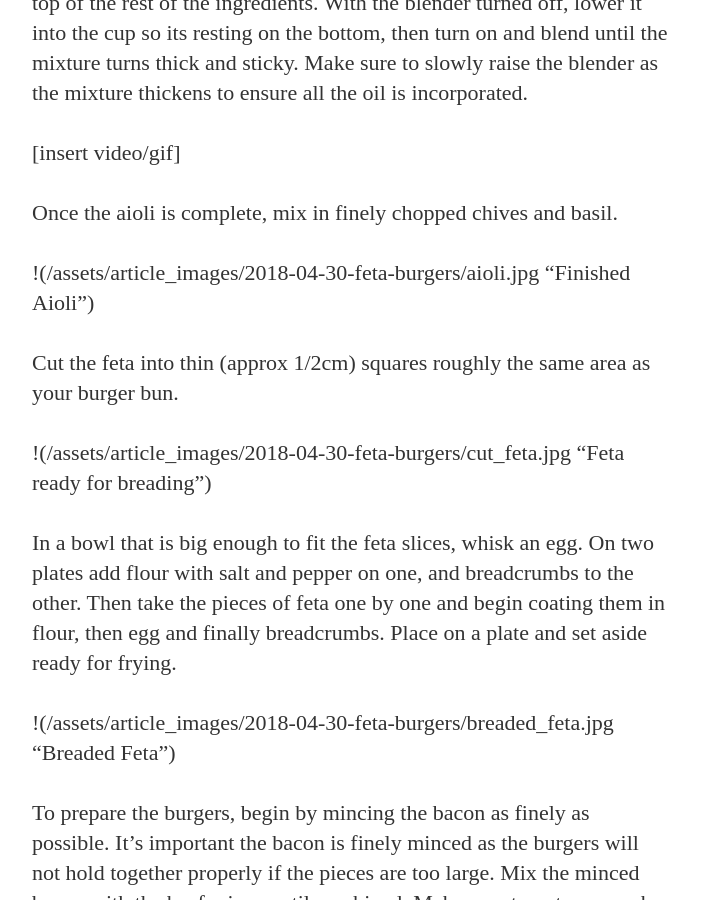
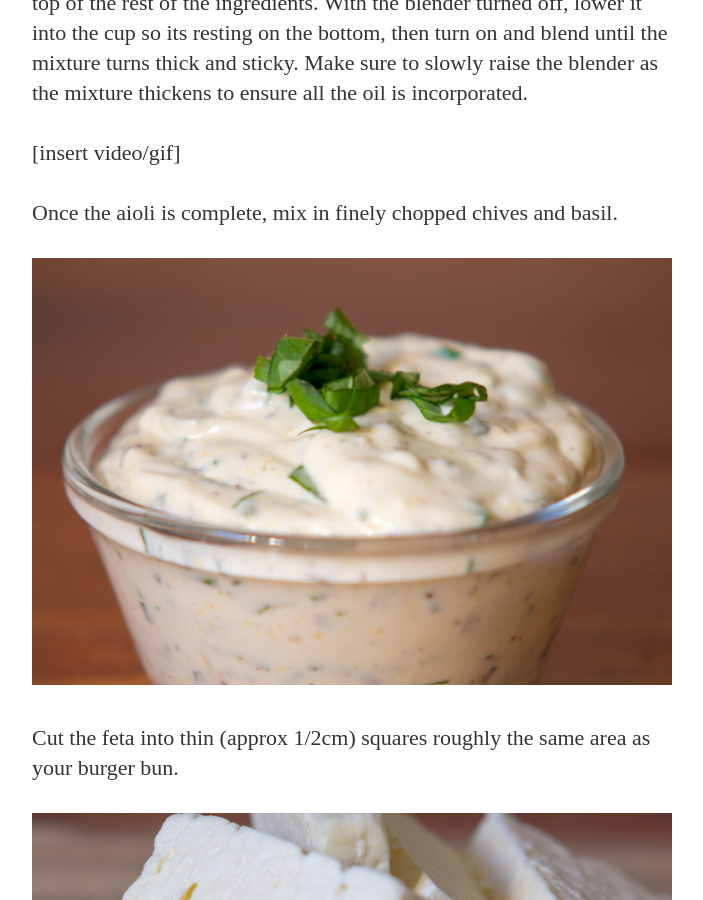
Before and after one commit to mtmeyer/mtmeyer.github.io, a Jekyll site: the page built from _posts/2018-04-30-feta-burgers.markdown, in a window 1280 px wide and 900 px high, scrolled down 1728 px. Shown: the whole window, without its empty margins (288-991 px from the left). Built offline with Jekyll 4.4.1, drawn with Linux system fonts in a browser that asks for light colours; nearby versions of some CDN libraries; some web fonts are replaced.

Commit message:
edits to feta burger post 2

```diff
--- a/_posts/2018-04-30-feta-burgers.markdown
+++ b/_posts/2018-04-30-feta-burgers.markdown
@@ -7,6 +7,7 @@ tags: featured
 image: /assets/article_images/2018-04-30-feta-burgers/hero.jpg
 ---
 ### Ingredients
+
 #### Burgers
 Brioche burger buns
 Beef mince (fattier the better)
@@ -14,6 +15,7 @@ Beef mince (fattier the better)
 Cos lettuce
 Tomato
 Beetroot (larger the better)
+
 #### Immersion blender herb aioli
 1 egg
 1 cup canola/vegetable/sunflower oil
@@ -23,6 +25,7 @@ Salt and pepper
 1tsp Wholegrain mustard
 Fresh basil
 Fresh Chives (optional)
+
 #### Fried feta
 Feta cheese
 Flour
@@ -40,15 +43,15 @@ While the beetroot rounds are baking, begin on the herb aioli.  For this we will
 
 Once the aioli is complete, mix in finely chopped chives and basil.
 
-!(/assets/article_images/2018-04-30-feta-burgers/aioli.jpg "Finished Aioli")
+![](/assets/article_images/2018-04-30-feta-burgers/aioli.jpg "Finished Aioli")
 
 Cut the feta into thin (approx 1/2cm) squares roughly the same area as your burger bun.
 
-!(/assets/article_images/2018-04-30-feta-burgers/cut_feta.jpg "Feta ready for breading")
+![](/assets/article_images/2018-04-30-feta-burgers/cut_feta.jpg "Feta ready for breading")
 
 In a bowl that is big enough to fit the feta slices, whisk an egg.  On two plates add flour with  salt and pepper on one, and breadcrumbs to the other.  Then take the pieces of feta one by one and begin coating them in flour, then egg and finally breadcrumbs.  Place on a plate and set aside ready for frying.
 
-!(/assets/article_images/2018-04-30-feta-burgers/breaded_feta.jpg "Breaded Feta")
+![](/assets/article_images/2018-04-30-feta-burgers/breaded_feta.jpg "Breaded Feta")
 
 To prepare the burgers, begin by mincing the bacon as finely as possible.  It's important the bacon is finely minced as the burgers will not hold together properly if the pieces are too large.  Mix the minced bacon with the beef mince until combined.  Make sure to not overwork the mince as this will lead to a tough burger.  Form the mince into approx. 1cm thick patties that are a bit larger than the brioche buns (the burgers will shrink in cooking) and season both sides of the burgers with salt and pepper.
 
@@ -60,4 +63,4 @@ While the burgers are cooking, place the breaded feta in the other pan with oil,
 
 Assemble your burger with aioli, burger pattie, feta, slice of tomato, roast beetroot and lettuce. Enjoy!!
 
-![finished burger](/assets/article_images/2018-04-30-feta-burgers/hero.jpg "Finished Feta Burger")
+![](/assets/article_images/2018-04-30-feta-burgers/hero.jpg "Finished Feta Burger")
```
Also changed, not shown: 2 other files.
